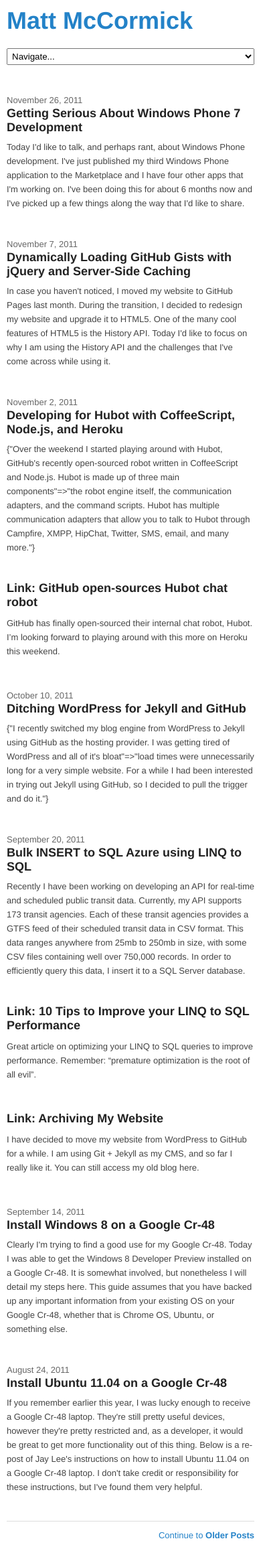
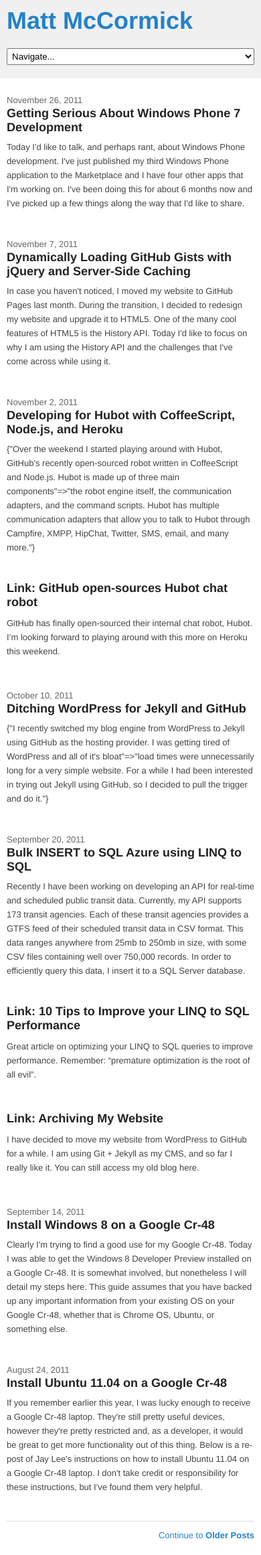
Before and after one commit to mbmccormick/mbmccormick.github.io, a Jekyll site: the page built from index.html, in a window 390 px wide. Shown: the whole page at 67% size. Built offline with Jekyll 4.4.1, drawn with Linux system fonts in a browser that asks for light colours; Markdown is read by kramdown in place of the engine named in the settings; the list of posts is cut into pages by our own code.

Commit message:
Update css/base.css

```diff
--- a/css/base.css
+++ b/css/base.css
@@ -732,8 +732,11 @@
     float:none;
     position:static;
     width:100%;
-    padding:10px 0 0 0;
+    padding:10px 10px 0px 10px;
     height:auto;
+    background-color:#F0F0F0;
+    margin-left:-10px;
+    margin-right:-10px;
   }
 
   aside .logo {
```
